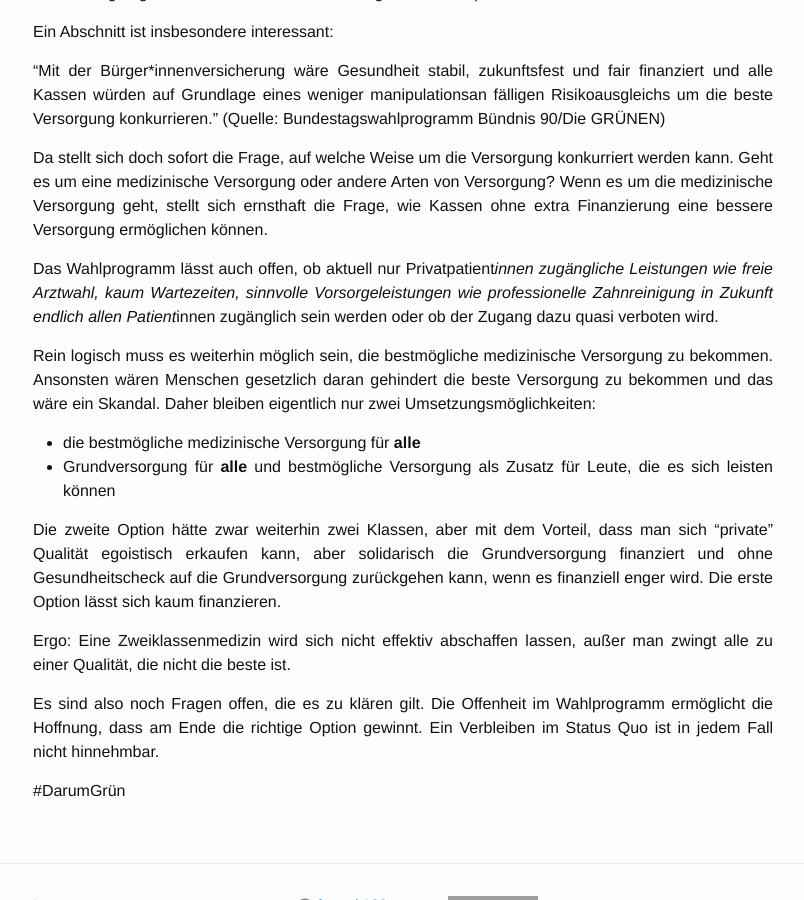
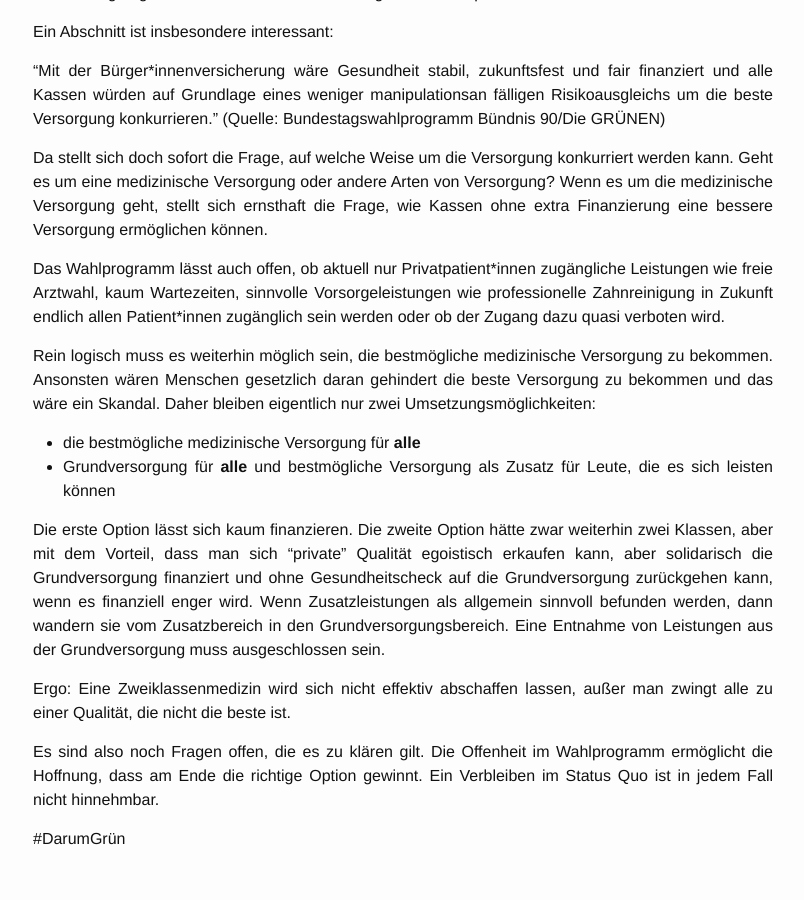
Before and after one commit to frmwrk123/frmwrk123.github.io, a Jekyll site: the page built from _posts/2017-09-21-bürgerversicherung-aber-wie.markdown, in a window 1280 px wide and 900 px high, scrolled down 426 px. Shown: the whole window, without its empty margins (237-1041 px from the left). Built offline with Jekyll 4.4.1, drawn with Linux system fonts in a browser that asks for light colours; grey boxes are pictures that could not be loaded.

Commit message:
[Posts] Improved article about people insurance
Signed-off-by: Jim Martens <github@2martens.de>

```diff
--- a/_posts/2017-09-21-bürgerversicherung-aber-wie.markdown
+++ b/_posts/2017-09-21-bürgerversicherung-aber-wie.markdown
@@ -20,7 +20,7 @@ an der bisherigen gesetzlichen Krankenversicherung oder an der privaten orientie
 
 Ein Abschnitt ist insbesondere interessant:
 
-"Mit der Bürger*innenversicherung wäre Gesundheit stabil, zukunftsfest und
+"Mit der Bürger\*innenversicherung wäre Gesundheit stabil, zukunftsfest und
 fair finanziert und alle  Kassen  würden  auf  Grundlage  eines  weniger
 manipulationsan fälligen Risikoausgleichs um die beste Versorgung konkurrieren."
 (Quelle: Bundestagswahlprogramm Bündnis 90/Die GRÜNEN)
@@ -31,9 +31,9 @@ Arten von Versorgung? Wenn es um die medizinische Versorgung geht, stellt
 sich ernsthaft die Frage, wie Kassen ohne extra Finanzierung eine bessere
 Versorgung ermöglichen können.
 
-Das Wahlprogramm lässt auch offen, ob aktuell nur Privatpatient*innen zugängliche
+Das Wahlprogramm lässt auch offen, ob aktuell nur Privatpatient\*innen zugängliche
 Leistungen wie freie Arztwahl, kaum Wartezeiten, sinnvolle Vorsorgeleistungen wie
-professionelle Zahnreinigung in Zukunft endlich allen Patient*innen zugänglich
+professionelle Zahnreinigung in Zukunft endlich allen Patient\*innen zugänglich
 sein werden oder ob der Zugang dazu quasi verboten wird.
 
 Rein logisch muss es weiterhin möglich sein, die bestmögliche medizinische
@@ -45,10 +45,13 @@ nur zwei Umsetzungsmöglichkeiten:
 - Grundversorgung für **alle** und bestmögliche Versorgung als Zusatz für Leute,
   die es sich leisten können
 
+Die erste Option lässt sich kaum finanzieren.
 Die zweite Option hätte zwar weiterhin zwei Klassen, aber mit dem Vorteil, dass
 man sich "private" Qualität egoistisch erkaufen kann, aber solidarisch die Grundversorgung
 finanziert und ohne Gesundheitscheck auf die Grundversorgung zurückgehen kann,
-wenn es finanziell enger wird. Die erste Option lässt sich kaum finanzieren.
+wenn es finanziell enger wird. Wenn Zusatzleistungen als allgemein sinnvoll
+befunden werden, dann wandern sie vom Zusatzbereich in den Grundversorgungsbereich.
+Eine Entnahme von Leistungen aus der Grundversorgung muss ausgeschlossen sein.
 
 Ergo: Eine Zweiklassenmedizin wird sich nicht effektiv abschaffen lassen, außer
 man zwingt alle zu einer Qualität, die nicht die beste ist.
```
